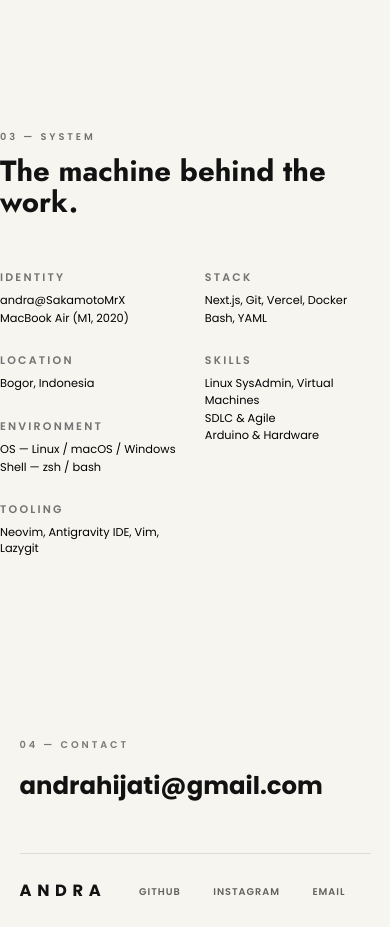
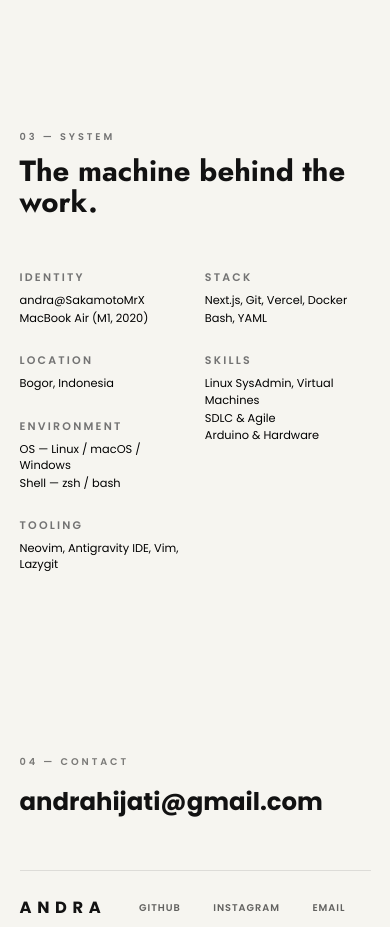
Before and after one commit to SakamotoMrX/Portofolio-Andra, a Next.js app: page / in a window 390 px wide. Shown: the part 5800-6727 px from the top of the page. Built offline with nearby package versions, Linux system fonts and the light colour scheme; no server answers.

Commit message:
fix: add mobile padding to System Specs

```diff
--- a/components/Neofetch.jsx
+++ b/components/Neofetch.jsx
@@ -2,7 +2,7 @@
 
 export default function Neofetch() {
   return (
-    <div className="w-full max-w-5xl mx-auto">
+    <div className="w-full max-w-5xl mx-auto px-6 md:px-10">
       {/* Section Header */}
       <p className="text-xs font-semibold uppercase tracking-[0.3em] text-neutral-500">
         03 — System
```
